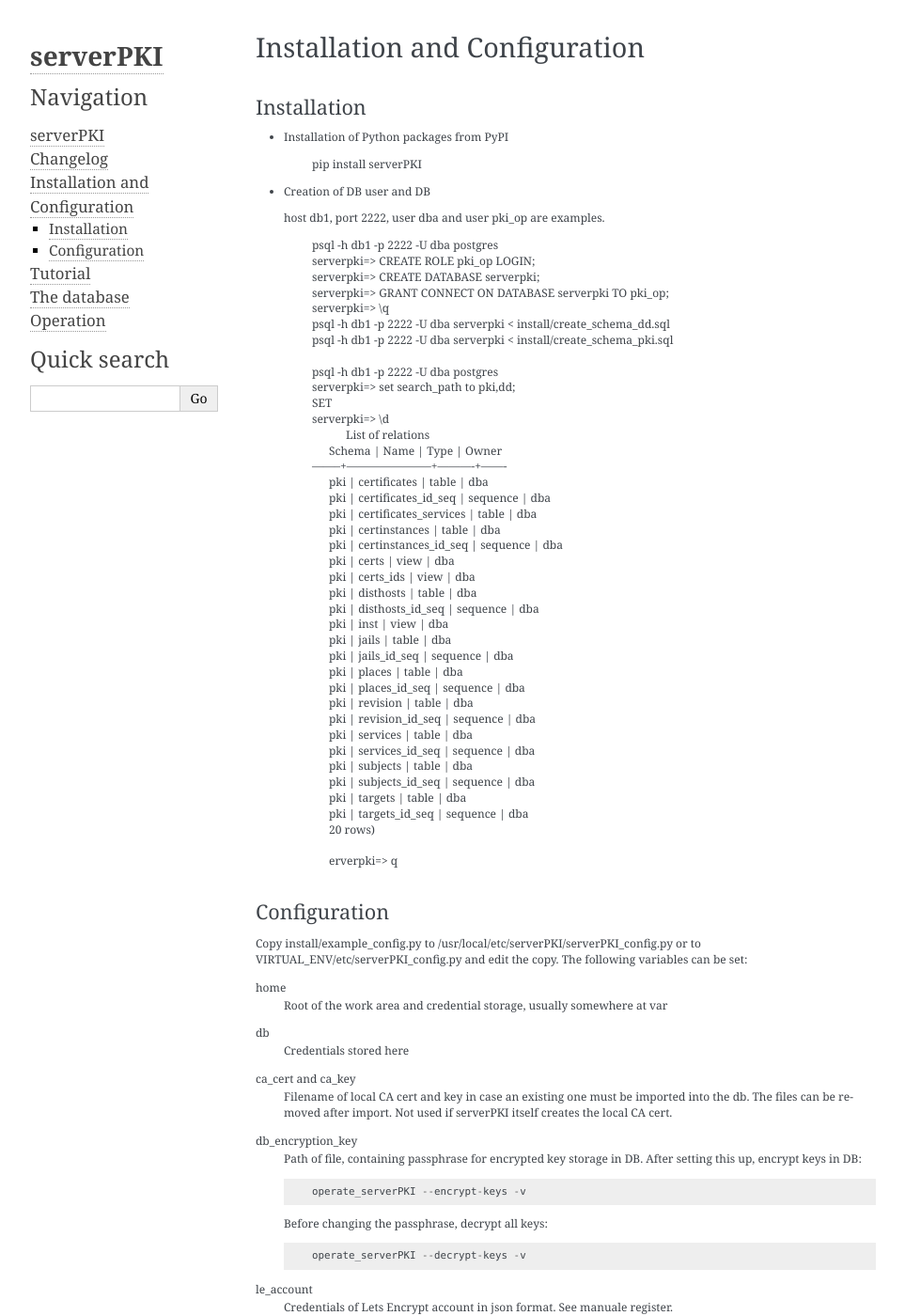
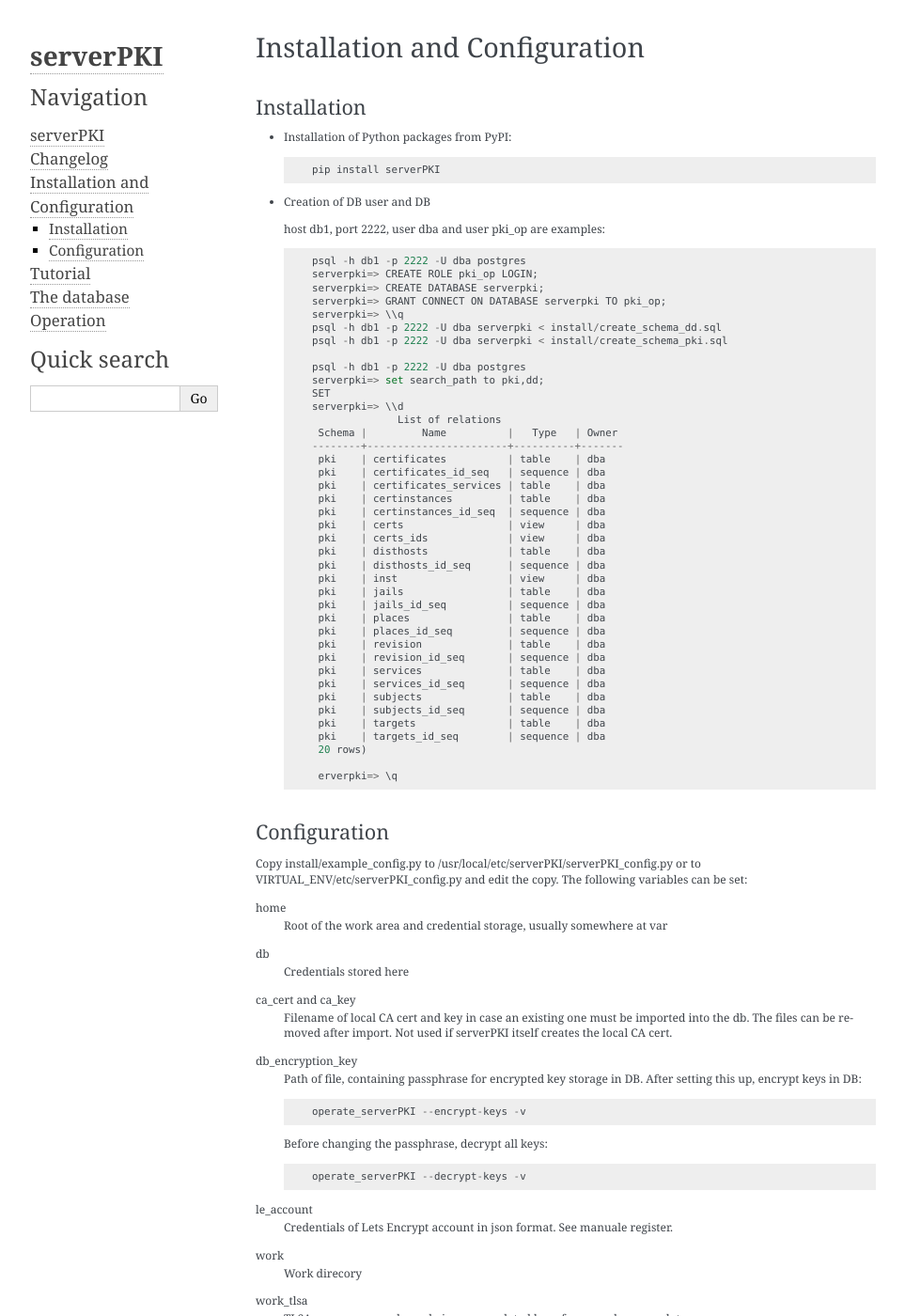
Before and after one commit to mc3/serverPKI, a Sphinx documentation site: the page built from docs/installation.rst, in a window 1280 px wide and 1400 px high. Shown: the whole window at 94% size, without its empty margins (148-1111 px from the left). Built offline with Sphinx 7.4.7, drawn with Linux system fonts in a browser that asks for light colours.

Commit message:
More prettyfying...

```diff
--- a/docs/installation.rst
+++ b/docs/installation.rst
@@ -8,54 +8,55 @@
 Installation
 ============
 
-- Installation of Python packages from PyPI
+- Installation of Python packages from PyPI::
 
-    | pip install serverPKI
+     pip install serverPKI
 
 - Creation of DB user and DB
 
-  host db1, port 2222, user dba and user pki_op are examples.
+  host db1, port 2222, user dba and user pki_op are examples::
 
-    | psql -h db1 -p 2222 -U dba postgres
-    | serverpki=> CREATE ROLE pki_op LOGIN;
-    | serverpki=> CREATE DATABASE serverpki;
-    | serverpki=> GRANT CONNECT ON DATABASE serverpki TO pki_op;
-    | serverpki=> \\q
-    | psql -h db1 -p 2222 -U dba serverpki < install/create_schema_dd.sql
-    | psql -h db1 -p 2222 -U dba serverpki < install/create_schema_pki.sql
-    |
-    | psql -h db1 -p 2222 -U dba postgres
-    | serverpki=> set search_path to pki,dd;
-    | SET
-    | serverpki=> \\d
-    |               List of relations
-    |  Schema |         Name          |   Type   | Owner
-    | --------+-----------------------+----------+-------
-    |  pki    | certificates          | table    | dba
-    |  pki    | certificates_id_seq   | sequence | dba
-    |  pki    | certificates_services | table    | dba
-    |  pki    | certinstances         | table    | dba
-    |  pki    | certinstances_id_seq  | sequence | dba
-    |  pki    | certs                 | view     | dba
-    |  pki    | certs_ids             | view     | dba
-    |  pki    | disthosts             | table    | dba
-    |  pki    | disthosts_id_seq      | sequence | dba
-    |  pki    | inst                  | view     | dba
-    |  pki    | jails                 | table    | dba
-    |  pki    | jails_id_seq          | sequence | dba
-    |  pki    | places                | table    | dba
-    |  pki    | places_id_seq         | sequence | dba
-    |  pki    | revision              | table    | dba
-    |  pki    | revision_id_seq       | sequence | dba
-    |  pki    | services              | table    | dba
-    |  pki    | services_id_seq       | sequence | dba
-    |  pki    | subjects              | table    | dba
-    |  pki    | subjects_id_seq       | sequence | dba
-    |  pki    | targets               | table    | dba
-    |  pki    | targets_id_seq        | sequence | dba
-    |  20 rows)
-    |
-    |  erverpki=> \q
+     psql -h db1 -p 2222 -U dba postgres
+     serverpki=> CREATE ROLE pki_op LOGIN;
+     serverpki=> CREATE DATABASE serverpki;
+     serverpki=> GRANT CONNECT ON DATABASE serverpki TO pki_op;
+     serverpki=> \\q
+     psql -h db1 -p 2222 -U dba serverpki < install/create_schema_dd.sql
+     psql -h db1 -p 2222 -U dba serverpki < install/create_schema_pki.sql
+
+     psql -h db1 -p 2222 -U dba postgres
+     serverpki=> set search_path to pki,dd;
+     SET
+     serverpki=> \\d
+                   List of relations
+      Schema |         Name          |   Type   | Owner
+     --------+-----------------------+----------+-------
+      pki    | certificates          | table    | dba
+      pki    | certificates_id_seq   | sequence | dba
+      pki    | certificates_services | table    | dba
+      pki    | certinstances         | table    | dba
+      pki    | certinstances_id_seq  | sequence | dba
+      pki    | certs                 | view     | dba
+      pki    | certs_ids             | view     | dba
+      pki    | disthosts             | table    | dba
+      pki    | disthosts_id_seq      | sequence | dba
+      pki    | inst                  | view     | dba
+      pki    | jails                 | table    | dba
+      pki    | jails_id_seq          | sequence | dba
+      pki    | places                | table    | dba
+      pki    | places_id_seq         | sequence | dba
+      pki    | revision              | table    | dba
+      pki    | revision_id_seq       | sequence | dba
+      pki    | services              | table    | dba
+      pki    | services_id_seq       | sequence | dba
+      pki    | subjects              | table    | dba
+      pki    | subjects_id_seq       | sequence | dba
+      pki    | targets               | table    | dba
+      pki    | targets_id_seq        | sequence | dba
+      20 rows)
+
+      erverpki=> \q
+
 
 Configuration
 =============
```
